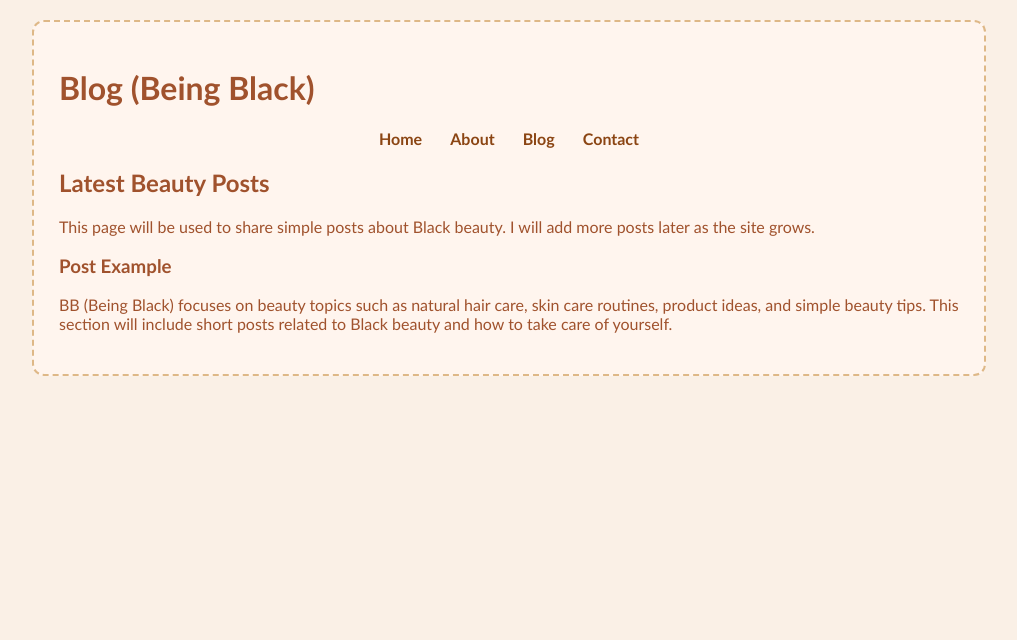
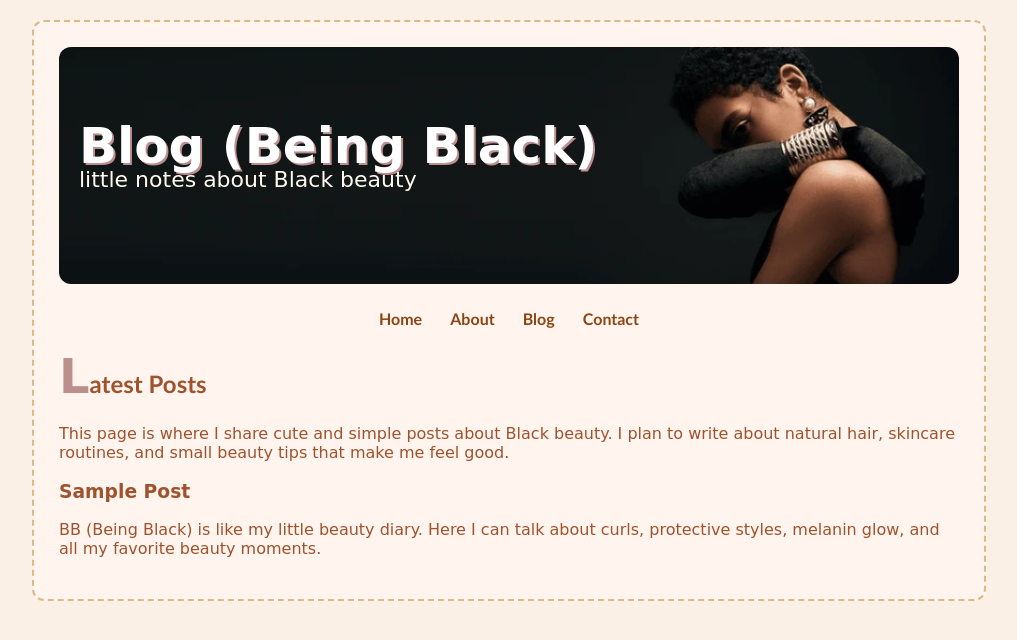
Before and after one commit to pmuleka/Being-Black-Web, a plain HTML site: page blog.html in a window 1280 px wide. Shown: the whole page, without its empty margins (131-1148 px from the left). Drawn offline with Linux system fonts and the light colour scheme.

Commit message:
Update blog.html
For my Blog page, I added the same journal banner and cursive notes. I kept the posts simple and wrote them like entries in a teen beauty diary. This keeps the website matching the journal style.

```diff
--- a/blog.html
+++ b/blog.html
@@ -10,7 +10,10 @@
 
 <div class="page-box">
 
-<h1>Blog <span class="small-text">(Being Black)</span></h1>
+<div class="title-banner">
+    <h1 class="journal-title">Blog <span class="small-text">(Being Black)</span></h1>
+    <p class="journal-subtitle">little notes about Black beauty</p>
+</div>
 
 <nav>
     <a href="index.html">Home</a>
@@ -19,18 +22,20 @@
     <a href="contact.html">Contact</a>
 </nav>
 
-<h2>Latest Beauty Posts</h2>
+<h2><span class="big-letter">L</span>atest Posts</h2>
 
-<p>
-    This page will be used to share simple posts about Black beauty.
-    I will add more posts later as the site grows.
+<p class="cursive">
+    This page is where I share cute and simple posts about Black beauty.
+    I plan to write about natural hair, skincare routines, and small beauty tips
+    that make me feel good.
 </p>
 
-<h3>Post Example</h3>
-<p>
-    BB <span class="small-text">(Being Black)</span> focuses on beauty topics such as
-    natural hair care, skin care routines, product ideas, and simple beauty tips.
-    This section will include short posts related to Black beauty and how to take care of yourself.
+<h3 class="cursive">Sample Post</h3>
+
+<p class="cursive">
+    BB <span class="small-text">(Being Black)</span> is like my little beauty diary.
+    Here I can talk about curls, protective styles, melanin glow,
+    and all my favorite beauty moments.
 </p>
 
 </div>
```
